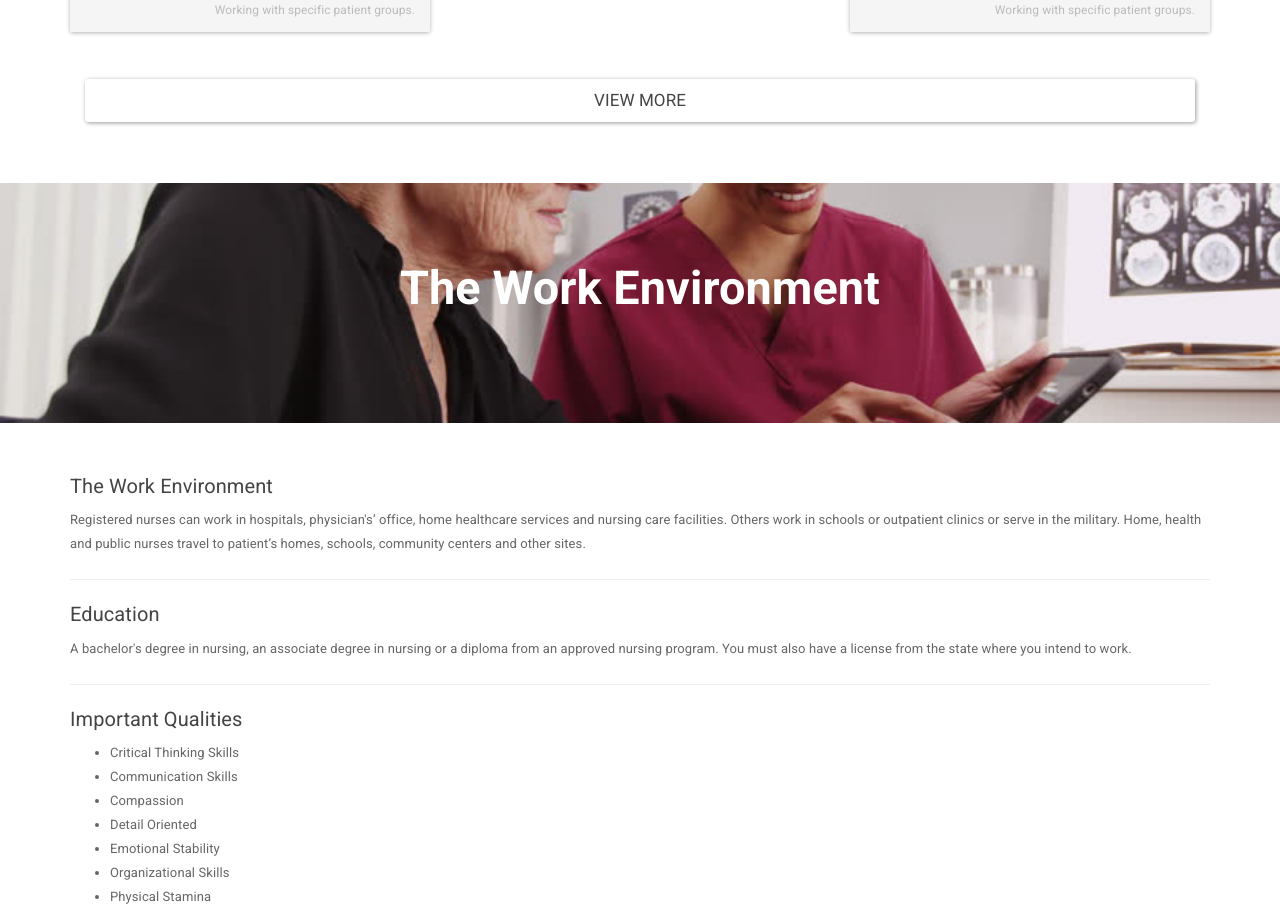
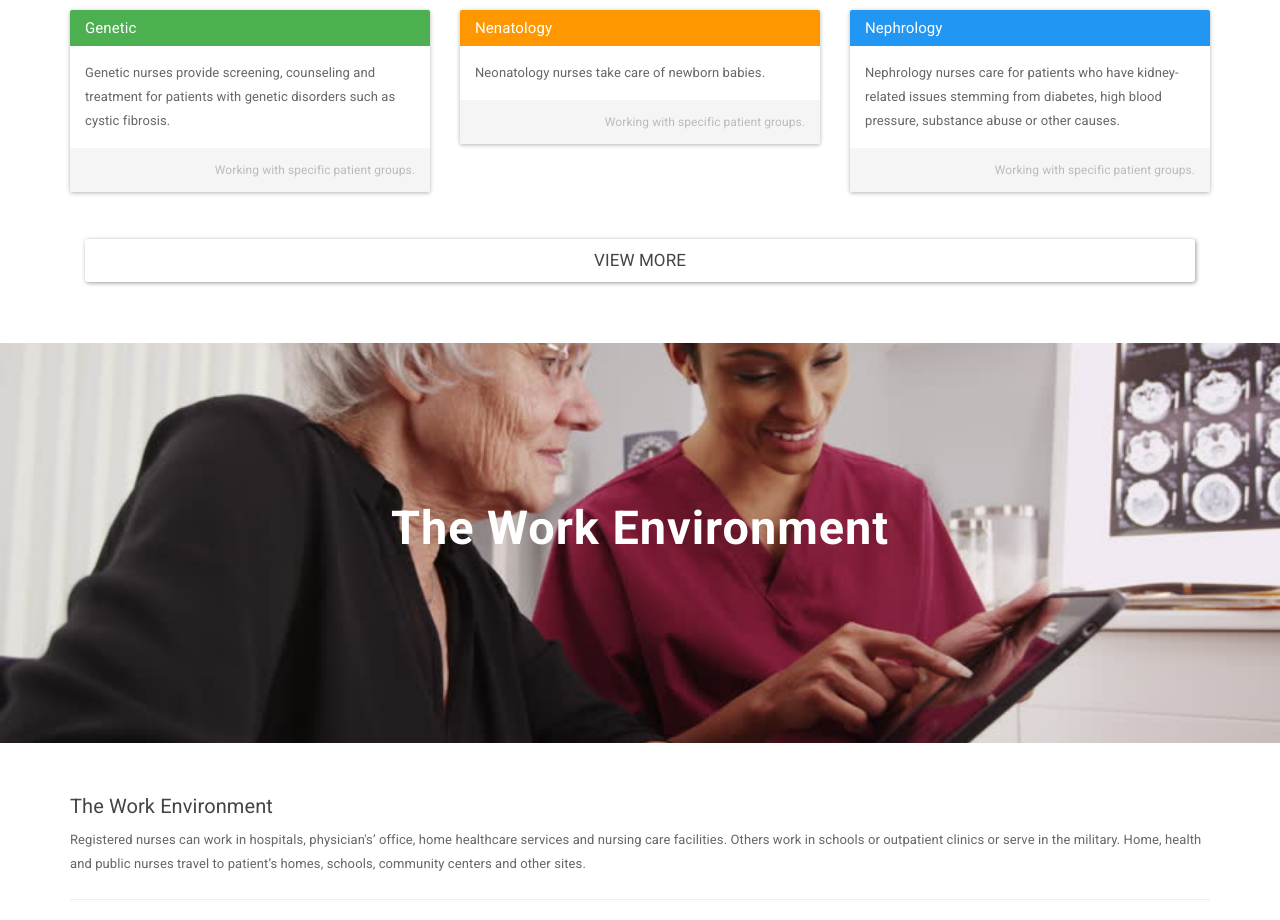
Before and after one commit to Kowus/jewels-nurses, a plain HTML site: page index.html in a window 1280 px wide. Shown: the part 2232-3152 px from the top of the page. Drawn offline with Linux system fonts and the light colour scheme.

Commit message:
internets

```diff
--- a/style.css
+++ b/style.css
@@ -51,20 +51,22 @@
 }
 
 .callout {
-    min-height: 30vh;
+    min-height: 50vh;
     background-image: url("Doctor-Natural-Hair.jpg");
     background-size: cover;
     background-position: right;
     background-repeat: no-repeat;
+    word-wrap: normal;
 }
 .callout2{
     background-image: url("1.jpg");
+    background-position: center;
     background-attachment: fixed;
 
 }
-.callout h3{
+.callout h3, .callout h4{
     padding: 20px;
-    padding-top: 10vh;
+    padding-top: 20vh;
     font-size: 5em;
     font-weight: 700;
     letter-spacing: 6px;
@@ -75,12 +77,11 @@
             -1px 1px 0 #ccc,
             1px 1px 0 #ccc;
 }
+
 .callout h4{
-    padding: 20px;
-    padding-top: 10vh;
     font-size: 3.6em;
-    font-weight: 700;
-    color: #fff;
+    letter-spacing: 1px;
+    text-shadow: none;
 }
 
 @media screen and (max-width: 1368px) {
```
